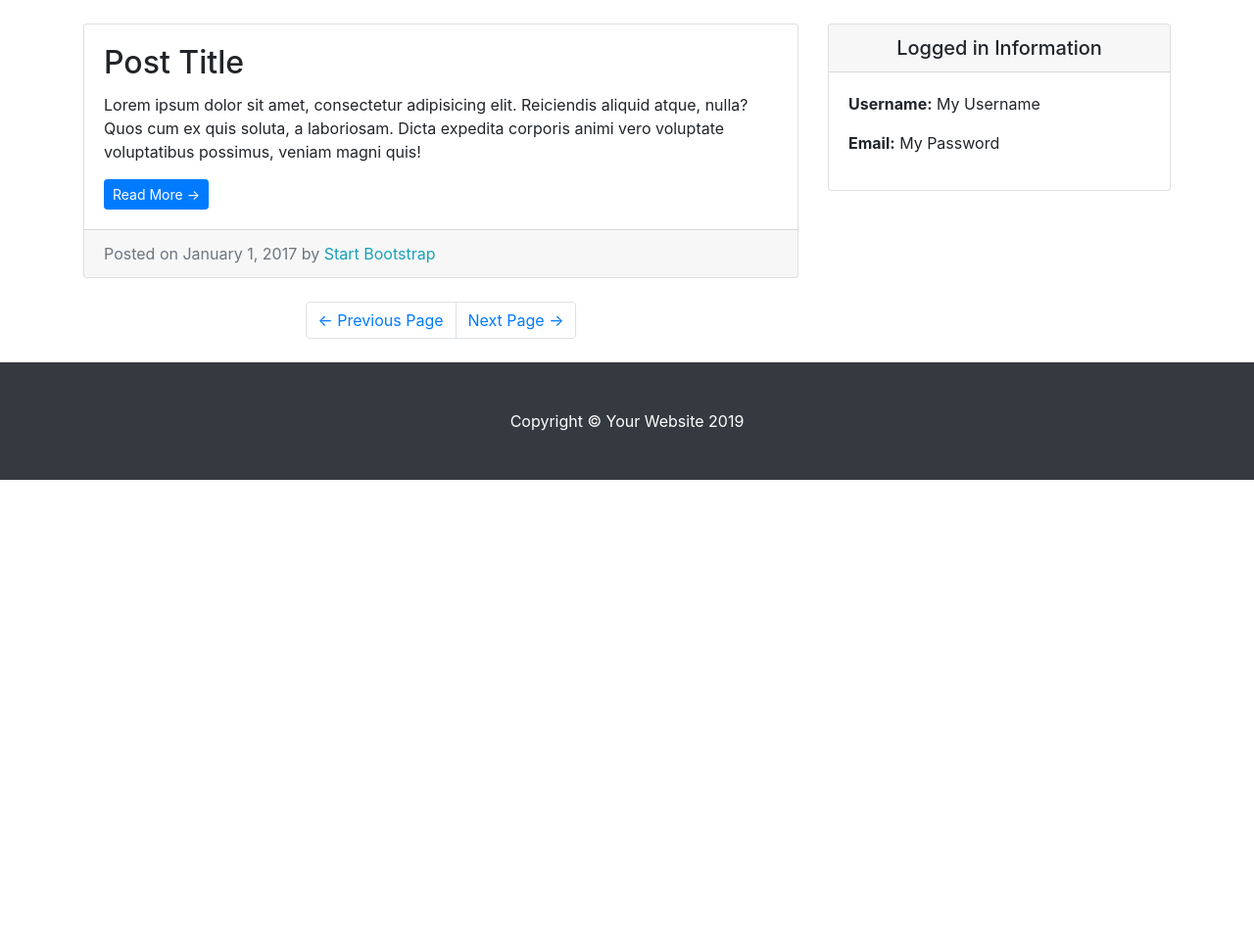
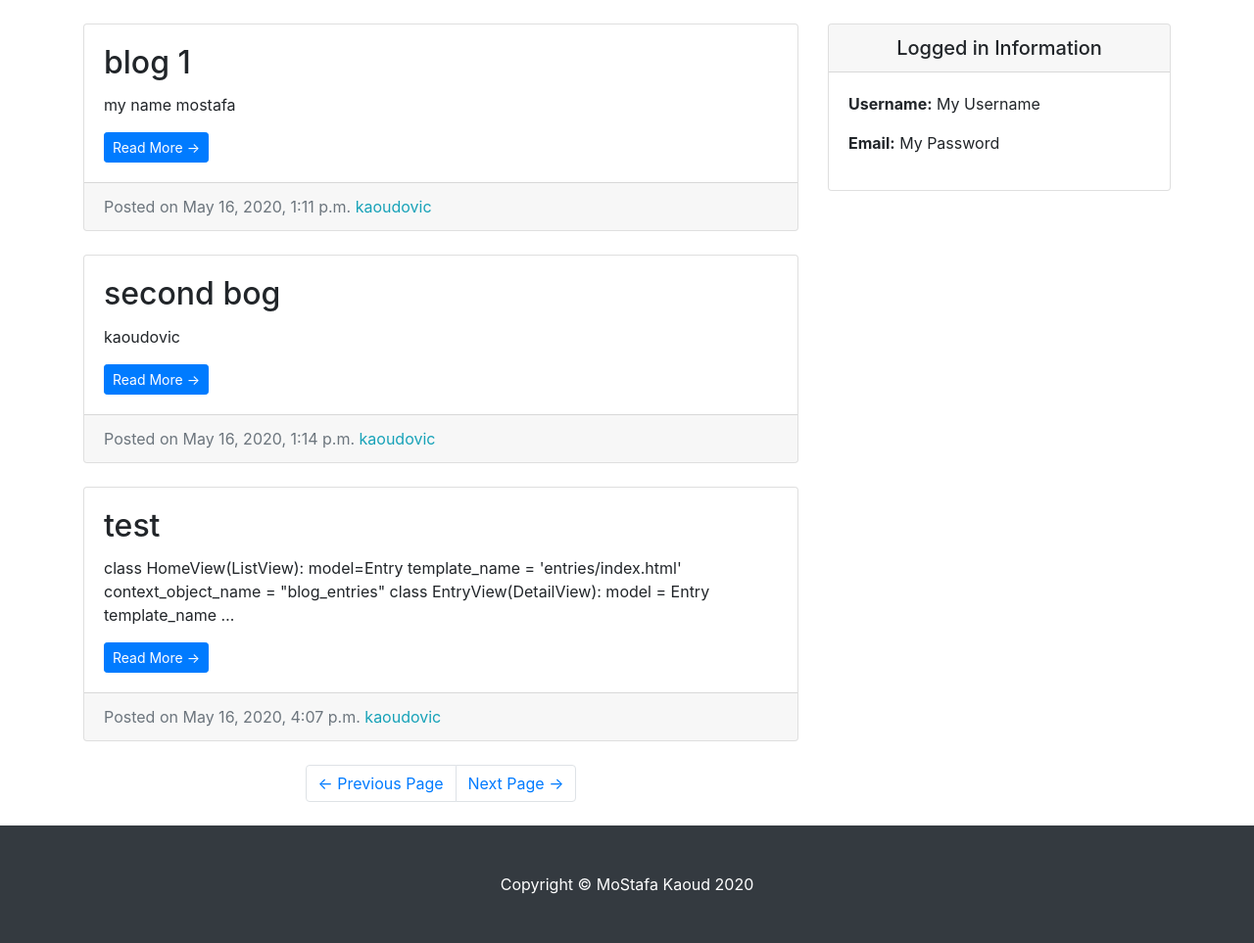
Before and after one commit to kaoudovic/Blog-Application, a Django app: page / in a window 1280 px wide. Shown: the part 56-1019 px from the top of the page at 98% size. Before the commit the page ends 546 px from the top, so only its background shows below. Run offline with Django 3.2, Linux system fonts and the light colour scheme; data comes from the database, SQL or seed files in the repository; both versions use the stored data as it was after the commit; some libraries are stand-ins or nearby versions.

Commit message:
reade more and create post blog

```diff
--- a/blog/blog/urls.py
+++ b/blog/blog/urls.py
@@ -19,4 +19,5 @@ from django.urls import path,include
 urlpatterns = [
     path('admin/', admin.site.urls),
     path('', include('entries.urls')),
+
 ]
--- /dev/null
+++ b/blog/entries/templates/entries/base.html
@@ -0,0 +1,89 @@
+{% load static%}
+<html lang="en">
+
+<head>
+
+  <meta charset="utf-8">
+  <meta name="viewport" content="width=device-width, initial-scale=1, shrink-to-fit=no">
+  <meta name="description" content="">
+  <meta name="author" content="">
+
+  <title>Blog</title>
+
+  <!-- Bootstrap core CSS -->
+  <link href="{% static 'entries/vendor/bootstrap/css/bootstrap.min.css' %}" rel="stylesheet">
+
+  <!-- Custom styles for this template -->
+  <link href="{% static 'entries/css/blog-home.css' %}" rel="stylesheet">
+
+</head>
+
+<body>
+
+  <!-- Navigation -->
+  <nav class="navbar navbar-expand-lg navbar-dark bg-dark fixed-top">
+    <div class="container">
+      <a class="navbar-brand" href="#">My Blog</a>
+      <button class="navbar-toggler" type="button" data-toggle="collapse" data-target="#navbarResponsive" aria-controls="navbarResponsive" aria-expanded="false" aria-label="Toggle navigation">
+        <span class="navbar-toggler-icon"></span>
+      </button>
+      <div class="collapse navbar-collapse" id="navbarResponsive">
+        <ul class="navbar-nav ml-auto">
+          <li class="nav-item">
+            <a class="nav-link" href="#">Post Now</a>
+          </li>
+          <li class="nav-item">
+            <a class="nav-link" href="#">Log Out</a>
+          </li>
+        </ul>
+      </div>
+    </div>
+  </nav>
+
+  <!-- Page Content -->
+  <div class="container">
+
+    <div class="row">
+     {% block content %} {% endblock %}
+       <!-- Sidebar Widgets Column -->
+    <div class="col-md-4">
+
+                <!-- Side Widget -->
+      <div class="card my-4">
+          <h5 class="card-header text-center">Logged in Information</h5>
+          <div class="card-body">
+            <ul class="list-unstyled mb-0">
+                <li>
+                    <p> <strong>Username:</strong> My Username </p>
+                </li>
+                <li>
+                    <p> <strong>Email:</strong> My Password</p>
+                </li>
+            </ul>
+          </div>
+        </div>
+
+
+      </div>
+
+    </div>
+    <!-- /.row -->
+
+  </div>
+  <!-- /.container -->
+
+  <!-- Footer -->
+  <footer class="py-5 bg-dark">
+    <div class="container">
+      <p class="m-0 text-center text-white">Copyright &copy; MoStafa Kaoud 2020</p>
+    </div>
+    <!-- /.container -->
+  </footer>
+
+  <!-- Bootstrap core JavaScript -->
+  <script src="{% static 'entries/vendor/jquery/jquery.min.js' %}"></script>
+  <script src="{% static 'entries/vendor/bootstrap/js/bootstrap.bundle.min.js' %}"></script>
+
+</body>
+
+</html>
--- a/blog/entries/templates/entries/index.html
+++ b/blog/entries/templates/entries/index.html
@@ -1,66 +1,21 @@
-{% load static%}
-<html lang="en">
-
-<head>
-
-  <meta charset="utf-8">
-  <meta name="viewport" content="width=device-width, initial-scale=1, shrink-to-fit=no">
-  <meta name="description" content="">
-  <meta name="author" content="">
-
-  <title>Blog</title>
-
-  <!-- Bootstrap core CSS -->
-  <link href="{% static 'entries/vendor/bootstrap/css/bootstrap.min.css' %}" rel="stylesheet">
-
-  <!-- Custom styles for this template -->
-  <link href="{% static 'entries/css/blog-home.css' %}" rel="stylesheet">
-
-</head>
-
-<body>
-
-  <!-- Navigation -->
-  <nav class="navbar navbar-expand-lg navbar-dark bg-dark fixed-top">
-    <div class="container">
-      <a class="navbar-brand" href="#">My Blog</a>
-      <button class="navbar-toggler" type="button" data-toggle="collapse" data-target="#navbarResponsive" aria-controls="navbarResponsive" aria-expanded="false" aria-label="Toggle navigation">
-        <span class="navbar-toggler-icon"></span>
-      </button>
-      <div class="collapse navbar-collapse" id="navbarResponsive">
-        <ul class="navbar-nav ml-auto">
-          <li class="nav-item">
-            <a class="nav-link" href="#">Post Now</a>
-          </li>
-          <li class="nav-item">
-            <a class="nav-link" href="#">Log Out</a>
-          </li>
-        </ul>
-      </div>
-    </div>
-  </nav>
-
-  <!-- Page Content -->
-  <div class="container">
-
-    <div class="row">
-
+{% extends "entries/base.html" %}
+{% block content %}
       <!-- Blog Entries Column -->
       <div class="col-md-8">
-
+      {% for x in blog_entries %}
         <!-- Blog Post -->
         <div class="card mb-4 mt-4">
           <div class="card-body">
-            <h2 class="card-title">Post Title</h2>
-            <p class="card-text">Lorem ipsum dolor sit amet, consectetur adipisicing elit. Reiciendis aliquid atque, nulla? Quos cum ex quis soluta, a laboriosam. Dicta expedita corporis animi vero voluptate voluptatibus possimus, veniam magni quis!</p>
-            <a href="#" class="btn btn-primary btn-sm">Read More &rarr;</a>
+            <h2 class="card-title">{{ x.entry_title}}</h2>
+            <p class="card-text">{{ x.entry_text|truncatechars:200}}</p>
+            <a href="{% url 'blog-home' %}" class="btn btn-primary btn-sm">Read More &rarr;</a>
           </div>
           <div class="card-footer text-muted">
-            Posted on January 1, 2017 by
-            <span class= "text-info mr-2">Start Bootstrap</span>
+            Posted on {{ x.entry_date}}
+            <span class= "text-info mr-2">{{ x.entry_auther}}</span>
           </div>
         </div>
-
+       {% endfor %}
         <!-- Pagination -->
         <ul class="pagination justify-content-center mb-4">
           <li class="page-item">
@@ -72,46 +27,4 @@
         </ul>
 
       </div>
-
-       <!-- Sidebar Widgets Column -->
-    <div class="col-md-4">
-
-                <!-- Side Widget -->
-      <div class="card my-4">
-          <h5 class="card-header text-center">Logged in Information</h5>
-          <div class="card-body">
-            <ul class="list-unstyled mb-0">
-                <li>
-                    <p> <strong>Username:</strong> My Username </p>
-                </li>
-                <li>
-                    <p> <strong>Email:</strong> My Password</p>
-                </li>
-            </ul>
-          </div>
-        </div>
-
-
-      </div>
-
-    </div>
-    <!-- /.row -->
-
-  </div>
-  <!-- /.container -->
-
-  <!-- Footer -->
-  <footer class="py-5 bg-dark">
-    <div class="container">
-      <p class="m-0 text-center text-white">Copyright &copy; Your Website 2019</p>
-    </div>
-    <!-- /.container -->
-  </footer>
-
-  <!-- Bootstrap core JavaScript -->
-  <script src="{% static 'entries/vendor/jquery/jquery.min.js' %}"></script>
-  <script src="{% static 'entries/vendor/bootstrap/js/bootstrap.bundle.min.js' %}"></script>
-
-</body>
-
-</html>
+{% endblock %}
--- a/blog/entries/urls.py
+++ b/blog/entries/urls.py
@@ -1,7 +1,8 @@
 from django.urls import path
-from .views import HomeView
+from .views import HomeView,EntryView,CreateEntryview
 
 urlpatterns = [
     path('',HomeView.as_view(),name='blog-home'),
-
+    path('entry/<int:pk>/',EntryView.as_view(),name='entry-detail'),
+    path('create_entry/',CreateEntryview.as_view(success_url='/'),name='create_entry'),
 ]
--- a/blog/entries/views.py
+++ b/blog/entries/views.py
@@ -1,7 +1,24 @@
 from django.shortcuts import render,HttpResponse,redirect
-from django.views.generic import ListView
+from django.views.generic import ListView,DetailView,CreateView
 from .models import Entry
 
+
 class HomeView(ListView):
-    model =Entry
+    model=Entry
     template_name = 'entries/index.html'
+    context_object_name = "blog_entries"
+
+
+class EntryView(DetailView):
+    model = Entry
+    template_name = 'entries/entry_detail.html'
+
+
+class CreateEntryview(CreateView):
+    model = Entry
+    template_name = 'entries/create_entry.html'
+    fields = ['entry_title','entry_text']
+
+    def form_valid(self, form):
+        form.instance.entry_auther=self.request.user
+        return super().form_valid(form)
```
Also changed, not shown: blog/entries/templates/entries/create_entry.html (added, +17 -0 lines), blog/entries/templates/entries/entry_detail.html (added, +20 -0 lines), blog/db.sqlite3, blog/entries/migrations/0002_auto_20200516_1638.py (added).
